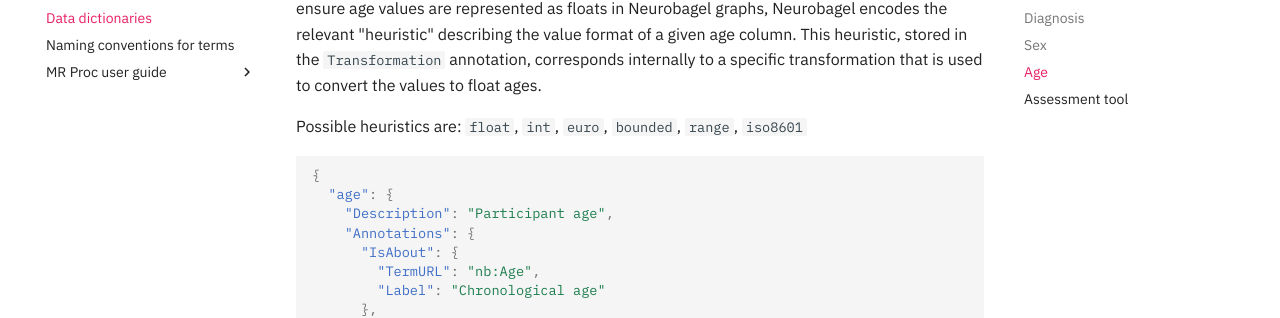
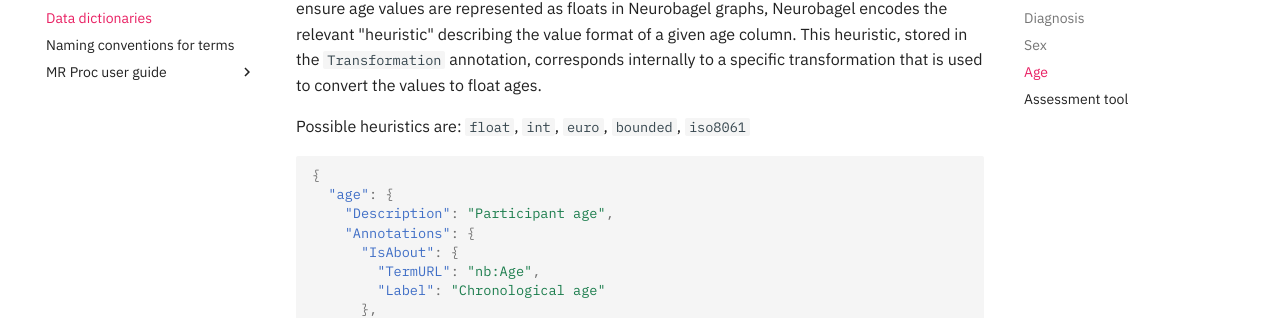
Before and after one commit to neurobagel/documentation, an MkDocs documentation site: the page built from docs/dictionaries.md, in a window 1280 px wide and 900 px high, scrolled down 3184 px. Shown: the part 144-462 px from the top of the window. Built offline with MkDocs 1.6.1 and Material for MkDocs 9.7.7, drawn with Linux system fonts in a browser that asks for light colours; comment, search, counter and statistics services are not loaded.

Commit message:
Updated possible heuristics (#16)

````diff
--- a/docs/dictionaries.md
+++ b/docs/dictionaries.md
@@ -149,7 +149,7 @@ this is a Neurobagel common data element.
 ## Age
 Neurobagel has a common data element for `"Age"` which describes a continuous column. To ensure age values are represented as floats in Neurobagel graphs, Neurobagel encodes the relevant "heuristic" describing the value format of a given age column. This heuristic, stored in the `Transformation` annotation, corresponds internally to a specific transformation that is used to convert the values to float ages.
 
-Possible heuristics are: `float`, `int`, `euro`, `bounded`, `range`, `iso8601`
+Possible heuristics are: `float`, `int`, `euro`, `bounded`, `iso8061`
 
 ```json hl_lines="9-12"
 {
````
